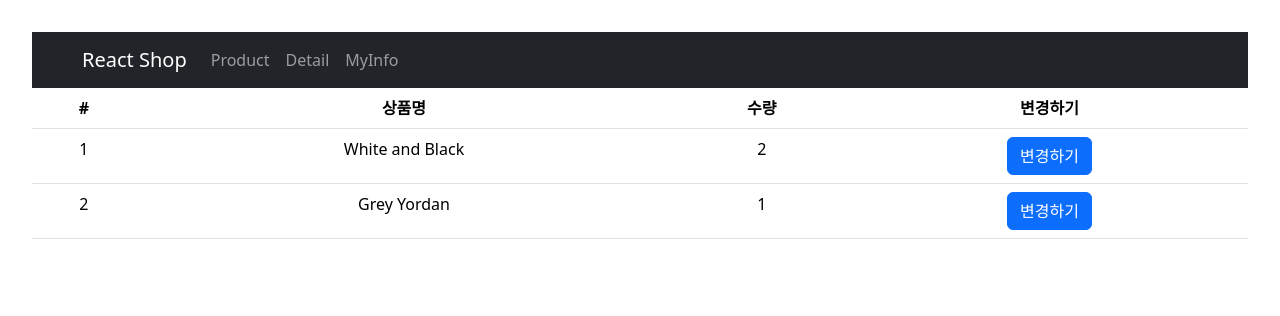
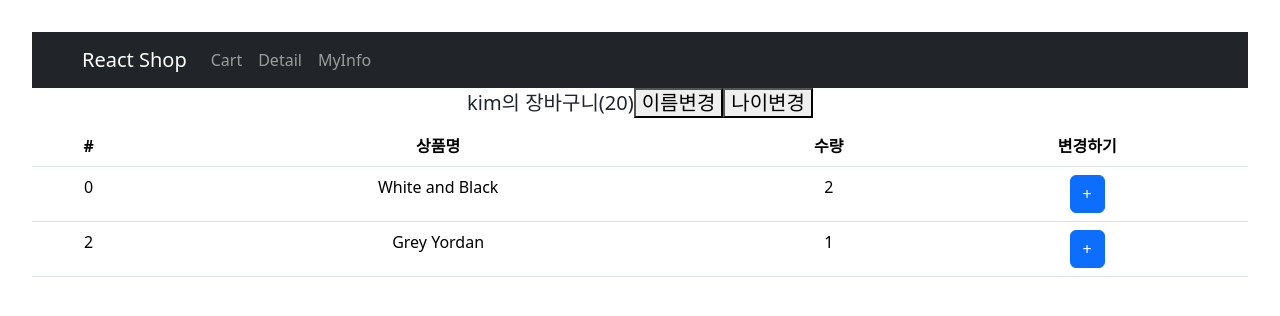
Before and after one commit to lalalaCoding/React, a React (Vite) app in the folder shop/: page /cart in a window 1280 px wide. Shown: the top 316 px of the page. Built offline with nearby package versions, Linux system fonts and the light colour scheme.

Commit message:
Redux 3,4

```diff
--- a/shop/src/App.jsx
+++ b/shop/src/App.jsx
@@ -50,7 +50,7 @@
         <Container>
           <Navbar.Brand onClick={() => { navigate('/')}}>React Shop</Navbar.Brand>
           <Nav className="me-auto">
-            <Nav.Link onClick={() => { navigate('/product') }}>Product</Nav.Link>
+            <Nav.Link onClick={() => { navigate('/cart') }}>Cart</Nav.Link>
             <Nav.Link onClick={ () => { navigate('/detail') }}>Detail</Nav.Link>
             <Nav.Link href="#MyInfo">MyInfo</Nav.Link>
           </Nav>
--- a/shop/src/routes/Cart.jsx
+++ b/shop/src/routes/Cart.jsx
@@ -1,15 +1,24 @@
 import {Table, Button} from 'react-bootstrap';
-import { useSelector } from 'react-redux';
+import { useSelector, useDispatch } from 'react-redux';
+import { changeName, changeAge } from './../store/userSlice.js'
+import { changeCount } from './../store/cartSlice.js'
 
 //장바구니 컴포넌트
 function Cart() {
 
     //Redux Store를 가져와주는 훅
     let a = useSelector((state) => { return state; })
-    console.log(a);
+    let dispatch = useDispatch(); //store.js에게 요청을 보내주는 훅훅
+
 
     return (
         <div>
+            <h5>
+                {a.user.name}의 장바구니({a.user.age})
+                <button onClick={() => {dispatch(changeName())}}>이름변경</button>
+                <button onClick={() => {dispatch(changeAge(100))}}>나이변경</button>
+            </h5>
+
             <Table>
                 <thead>
                     <tr>
@@ -24,10 +33,14 @@
                         a.cart.map((a, i) => {
                             return (
                                 <tr key={i}>
-                                    <td>{i + 1}</td>
+                                    <td>{a.id}</td>
                                     <td>{a.name}</td>
                                     <td>{a.count}</td>
-                                    <td><Button>변경하기</Button></td>
+                                    <td><Button onClick={(e) => {
+                                        let pNo = e.target.parentElement.parentElement.children[0].innerText;
+                                        console.log(pNo)
+                                        dispatch(changeCount(pNo));
+                                    }}>+</Button></td>
                                 </tr>
                             )
                         })
--- a/shop/src/routes/detail.jsx
+++ b/shop/src/routes/detail.jsx
@@ -1,26 +1,12 @@
 import {Container, Row, Col, Button, Form, Nav } from 'react-bootstrap'
-import { useParams } from 'react-router-dom';
+import { useParams, useNavigate } from 'react-router-dom';
 import styled from 'styled-components';
-import { useEffect, Component, useState, useContext } from 'react';
+import { useEffect, useState, useContext } from 'react';
 import styles from './detail.module.css';
 
 import {Context1} from './../App.jsx'; //컨텍스트(보관함) 가져오기
-
-
-
-//컴포넌트의 Lifecycle
-//mount(페이지에 장착), update(페이지에서 수정), unmount(페이지에서 제거)
-class Detail extends Component { //과거에 사용하던 클래스형 컴포넌트
-    componentDidMount() {
-        //컴포넌트 mount 시 코드 실행부
-    }
-    componentDidUpdate() {
-        //컴포넌트 update 시 코드 실행부
-    }
-    componentDidUnmount() {
-        //컴포넌트 unmount 시 코드 실행부
-    }
-}
+import { useDispatch } from 'react-redux';
+import { addCart } from './../store/cartSlice.js'
 
 //스타일이 적용된 컴포넌트를 생성해주는 문법(라이브러리)
 let YellowBtn = styled.button`
@@ -100,7 +86,7 @@
                 <No_Product_Detail />
                 : <Yes_Product_Detail
                     select_item={select_item} select_item_img={select_item_img}
-                    isNumber={isNumber} changeAmount={changeAmount}/>
+                    isNumber={isNumber} changeAmount={changeAmount} amount={amount}/>
             }
         </Container>
     )
@@ -122,6 +108,9 @@
 
 function Yes_Product_Detail (props) {
 
+    let dispatch = useDispatch();
+    let navigate = useNavigate();
+
     let [tab, setTab] = useState(0);
     let [fade, setFade] = useState('');
 
@@ -133,7 +122,6 @@
             setFade('');
         }
     }, []);
-
 
     return (
         <>
@@ -160,7 +148,20 @@
                     }}/>
                     &nbsp;&nbsp;
 
-                    <Button variant="danger">주문하기</Button>
+                    <Button variant="danger" onClick={() => {
+                        let 주문수량 = Number(props.amount);
+                        let 주문상품 = props.select_item;
+
+                        //주문상품과 주문수량을 store.js에 전달
+                        let 주문객체 = {
+                            id: 주문상품.id,
+                            name: 주문상품.title,
+                            count: 주문수량
+                        };
+
+                        dispatch(addCart(주문객체));
+                        navigate('/cart');
+                    }}>주문하기</Button>
                 </Col>
             </Row>
 
--- a/shop/src/store.js
+++ b/shop/src/store.js
@@ -1,30 +1,17 @@
 import { configureStore, createSlice } from '@reduxjs/toolkit'
+import user from './store/userSlice.js'
+import cart from './store/cartSlice.js'
 
 //useState()의 역할: state 하나를 slice라고 부른다.
 createSlice({
     name : 'state이름',
     initialState : '값'
 })
-let user = createSlice({
-    name : 'user',
-    initialState : 'kim'
-})
 
 let stock = createSlice({
     name : 'stock',
     initialState: [10, 11, 12]
 })
-
-let cart = createSlice({
-    name: 'cart',
-    initialState: [
-        {id : 0, name : 'White and Black', count : 2},
-        {id : 2, name : 'Grey Yordan', count : 1}
-      ]
-})
-
-
-
 
 export default configureStore({
     // Slice 등록
--- /dev/null
+++ b/shop/src/store/cartSlice.js
@@ -0,0 +1,29 @@
+import { createSlice } from "@reduxjs/toolkit";
+
+let cart = createSlice({
+    name: 'cart',
+    initialState: [
+        {id : 0, name : 'White and Black', count : 2},
+        {id : 2, name : 'Grey Yordan', count : 1}
+      ],
+    reducers : {
+        changeCount(state, action) {
+            for (let item of state) {
+                if (item.id == action.payload) item.count += 1;
+            }
+        },
+        addCart(state, action) {
+            console.log(action.payload);
+            for (let item of state) {
+                if (item.id == action.payload.id) { //기존 상품을 장바구니에 추가한 경우
+                    item.count += action.payload.count;
+                    return; //함수 호출 종료
+                }
+            }
+
+            state.push(action.payload); //새로운 상품을 장바구니에 추가한 경우
+        }
+    }
+})
+export default cart;
+export let { changeCount, addCart } = cart.actions;
--- /dev/null
+++ b/shop/src/store/userSlice.js
@@ -0,0 +1,17 @@
+import { createSlice } from '@reduxjs/toolkit';
+
+let user = createSlice({
+    name : 'user',
+    initialState : {name : 'kim', age : 20},
+    reducers : {
+        changeName(state) {
+            //return {name : 'park', age : 20}
+            state.name = 'park' // 스테이트 직접 변경(Immer.js 라이브러리도 같이 설치되어서)
+        },
+        changeAge(state, action) {
+            state.age += action.payload
+        }
+    }
+})
+export let { changeName, changeAge } = user.actions;
+export default user;
```
